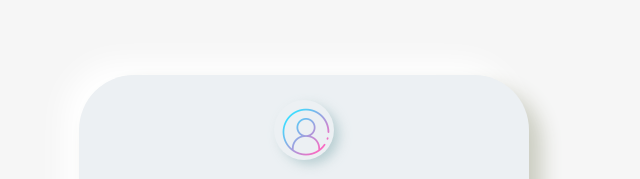
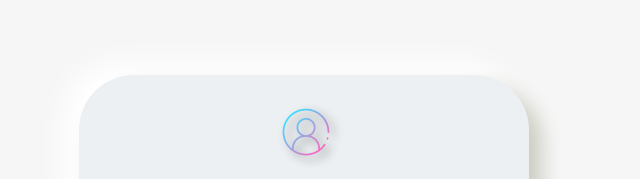
Before and after one commit to MitraHooshmand/LoginPage, a plain HTML site: page index.html in a window 1280 px wide. Shown: the top 179 px of the page, 336-976 px from the left. Drawn offline with Linux system fonts and the light colour scheme.

Commit message:
filter drop shadow added to the logo image

```diff
--- a/style.css
+++ b/style.css
@@ -32,7 +32,8 @@ body {
   width: 60px;
   height: 60px;
   border-radius: 50%;
-  box-shadow: 6px 5px 12px -1px rgba(158, 188, 193, 0.68);
+  /* box-shadow: 6px 5px 12px -1px rgba(158, 188, 193, 0.68); */
+  filter: drop-shadow( 5px 4px 5px gray);
   margin: 0 auto;
 }
 
```
